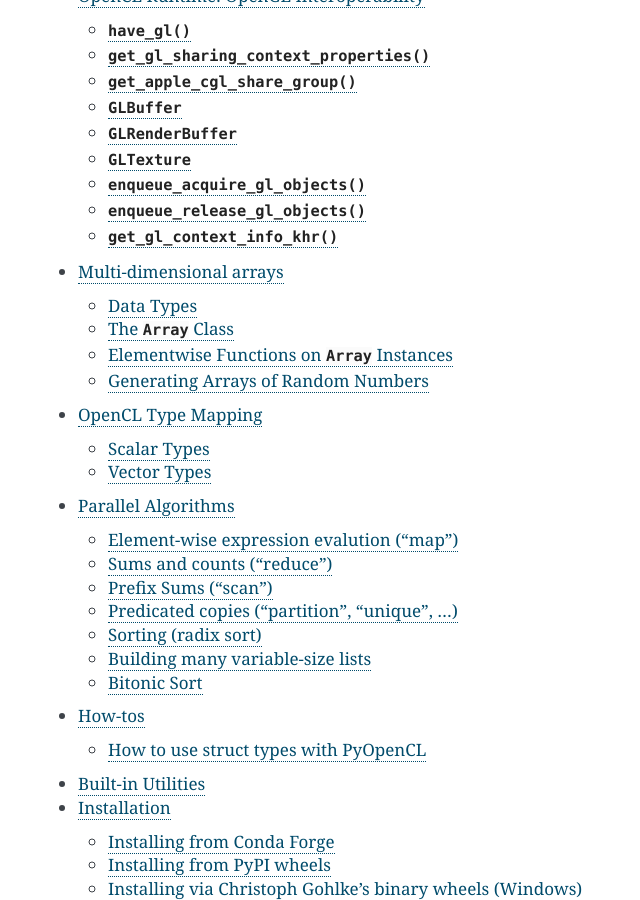
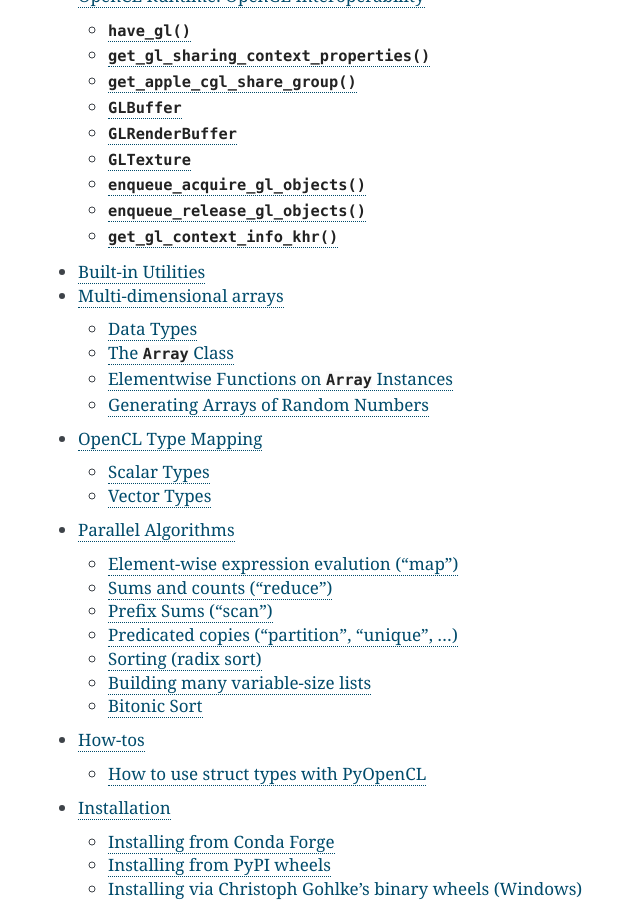
Before and after one commit to inducer/pyopencl, a Sphinx documentation site: the page built from doc/index.rst, in a window 1280 px wide and 900 px high, scrolled down 2696 px. Shown: the whole window, without its empty margins (372-1012 px from the left). Built offline with Sphinx 7.4.7, drawn with Linux system fonts in a browser that asks for light colours.

```diff
--- a/doc/index.rst
+++ b/doc/index.rst
@@ -110,11 +110,11 @@ Contents
     runtime_memory
     runtime_program
     runtime_gl
+    tools
     array
     types
     algorithm
     howto
-    tools
     misc
     🚀 Github <https://github.com/inducer/pyopencl>
     💾 Download Releases <https://pypi.org/project/pyopencl>
```
